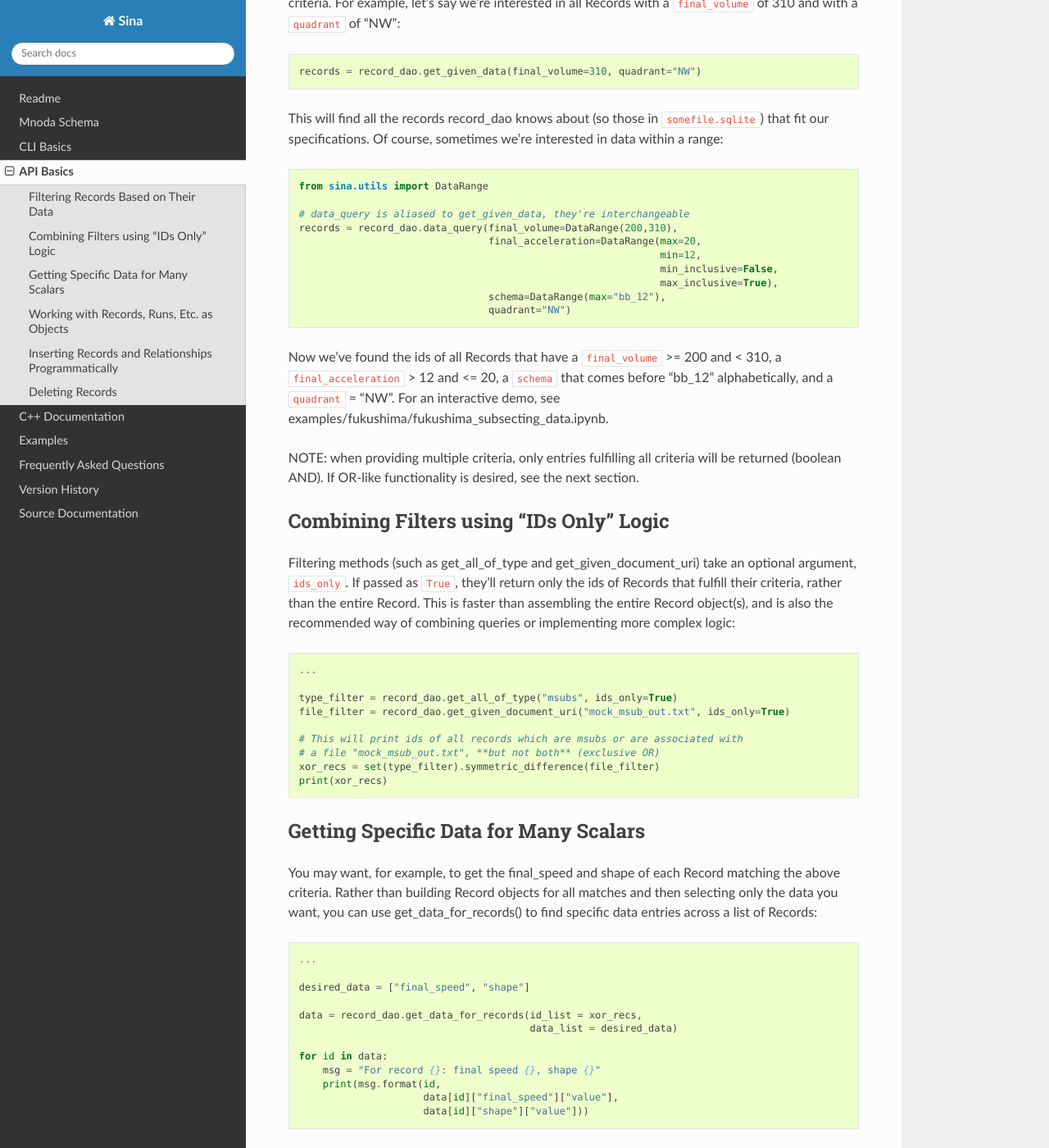
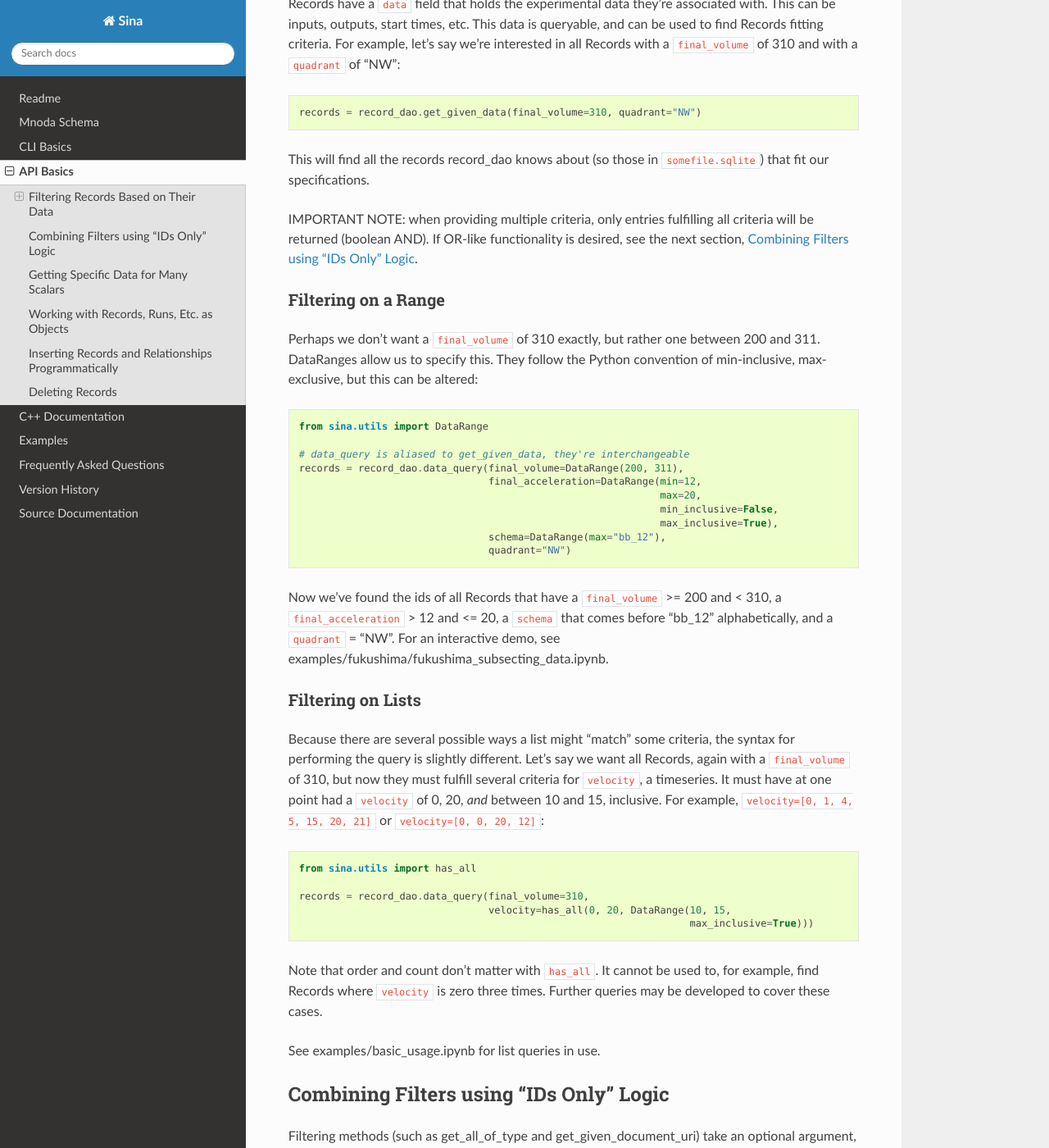
Before and after one commit to LLNL/Sina, a Sphinx documentation site: the page built from python/docs/source/api_basics.rst, in a window 1280 px wide and 1400 px high, scrolled down 1276 px. Shown: the whole window at 82% size. Built offline with Sphinx 7.4.7 and the Read the Docs theme 2.0.0, drawn with Linux system fonts in a browser that asks for light colours; pages that are not in the unit, such as notebooks, are missing from menus; the version number could not be read and is left out.

Commit message:
SIBO-620: Add documentation and example for list queries

```diff
--- a/python/docs/source/api_basics.rst
+++ b/python/docs/source/api_basics.rst
@@ -56,6 +56,8 @@ documentation of all the methods available to each DAO, please see the
 Filtering Records Based on Their Data
 ~~~~~~~~~~~~~~~~~~~~~~~~~~~~~~~~~~~~~
 
+Basic Filtration
+################
 Records have a :code:`data` field that holds the experimental data they're
 associated with. This can be inputs, outputs, start times, etc. This data
 is queryable, and can be used to find Records fitting criteria. For example, let's
@@ -65,15 +67,24 @@ a :code:`quadrant` of "NW"::
   records = record_dao.get_given_data(final_volume=310, quadrant="NW")
 
 This will find all the records record_dao knows about (so those in
-:code:`somefile.sqlite`) that fit our specifications. Of course, sometimes we're
-interested in data within a range::
+:code:`somefile.sqlite`) that fit our specifications.
+
+IMPORTANT NOTE: when providing multiple criteria, only entries fulfilling all criteria
+will be returned (boolean AND). If OR-like functionality is desired, see the next
+section, :ref:`Ids_Only`.
+
+Filtering on a Range
+####################
+Perhaps we don't want a :code:`final_volume` of 310 exactly, but rather one
+between 200 and 311. DataRanges allow us to specify this. They follow the Python
+convention of min-inclusive, max-exclusive, but this can be altered::
 
   from sina.utils import DataRange
 
   # data_query is aliased to get_given_data, they're interchangeable
-  records = record_dao.data_query(final_volume=DataRange(200,310),
-                                  final_acceleration=DataRange(max=20,
-                                                               min=12,
+  records = record_dao.data_query(final_volume=DataRange(200, 311),
+                                  final_acceleration=DataRange(min=12,
+                                                               max=20,
                                                                min_inclusive=False,
                                                                max_inclusive=True),
                                   schema=DataRange(max="bb_12"),
@@ -84,10 +95,28 @@ and < 310, a :code:`final_acceleration` > 12 and <= 20, a :code:`schema`
 that comes before "bb_12" alphabetically, and a :code:`quadrant` = "NW". For an
 interactive demo, see examples/fukushima/fukushima_subsecting_data.ipynb.
 
-NOTE: when providing multiple criteria, only entries fulfilling all criteria
-will be returned (boolean AND). If OR-like functionality is desired, see the next
-section.
+Filtering on Lists
+##################
+Because there are several possible ways a list might "match" some criteria,
+the syntax for performing the query is slightly different. Let's say we want all
+Records, again with a :code:`final_volume` of 310, but now they must fulfill several
+criteria for :code:`velocity`, a timeseries. It must have at one point had a
+:code:`velocity` of 0, 20, *and* between 10 and 15, inclusive. For example,
+:code:`velocity=[0, 1, 4, 5, 15, 20, 21]` or :code:`velocity=[0, 0, 20, 12]`::
 
+  from sina.utils import has_all
+
+  records = record_dao.data_query(final_volume=310,
+                                  velocity=has_all(0, 20, DataRange(10, 15,
+                                                                    max_inclusive=True)))
+
+Note that order and count don't matter with :code:`has_all`. It cannot be used to,
+for example, find Records where :code:`velocity` is zero three times. Further
+queries may be developed to cover these cases.
+
+See examples/basic_usage.ipynb for list queries in use.
+
+.. _Ids_Only:
 
 Combining Filters using "IDs Only" Logic
 ~~~~~~~~~~~~~~~~~~~~~~~~~~~~~~~~~~~~~~~~
```
Also changed, not shown: 1 other file.
